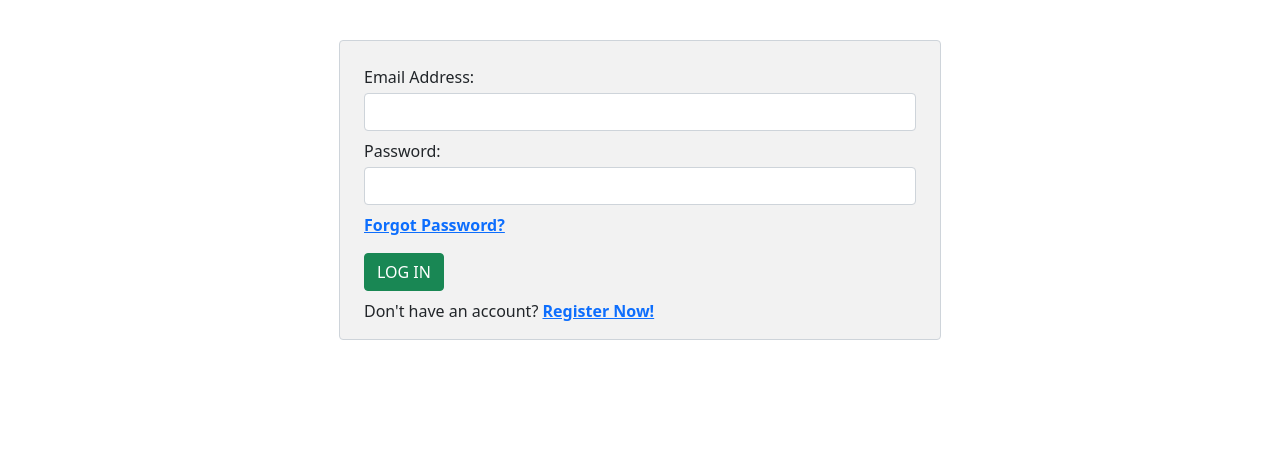
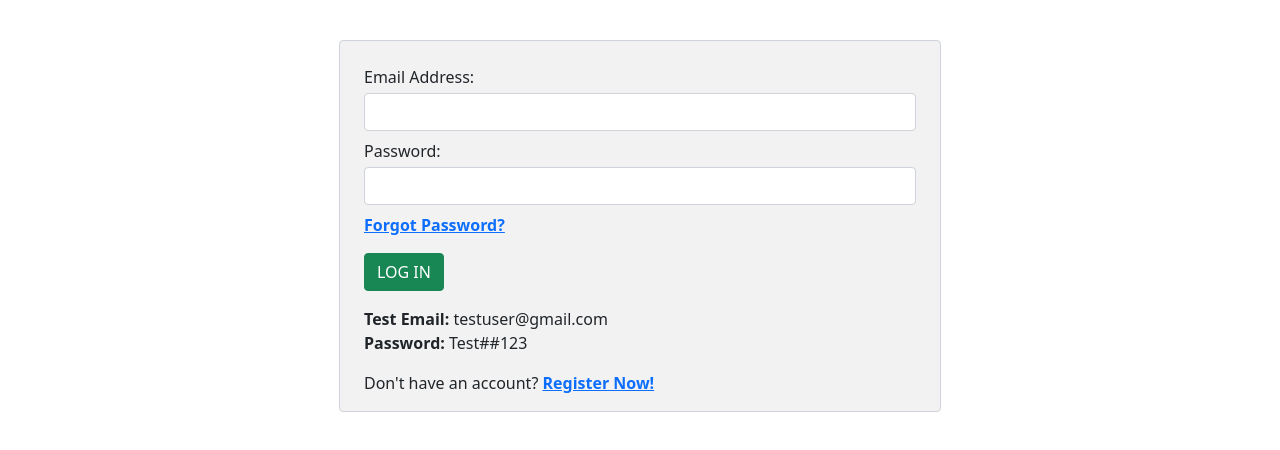
Before and after one commit to shubhamv387/CompleteExpenseTracker-MONGODB, a website: page public/login/login.html in a window 1280 px wide. Shown: the part 70-520 px from the top of the page. Drawn offline with nearby package versions, Linux system fonts and the light colour scheme.

Commit message:
added test user login details

```diff
--- a/public/login/login.html
+++ b/public/login/login.html
@@ -57,6 +57,10 @@
 
           <input type="submit" value="LOG IN" class="btn btn-success mt-3" />
         </form>
+        <div class="my-3">
+          <p class="mb-0"><strong>Test Email:</strong> testuser@gmail.com</p>
+          <p class="mb-0"><strong>Password:</strong> Test##123</p>
+        </div>
         <p class="mt-2 mb-0">
           Don't have an account?
           <a class="text-primary fw-bold" href="../signup/signup.html"
```
